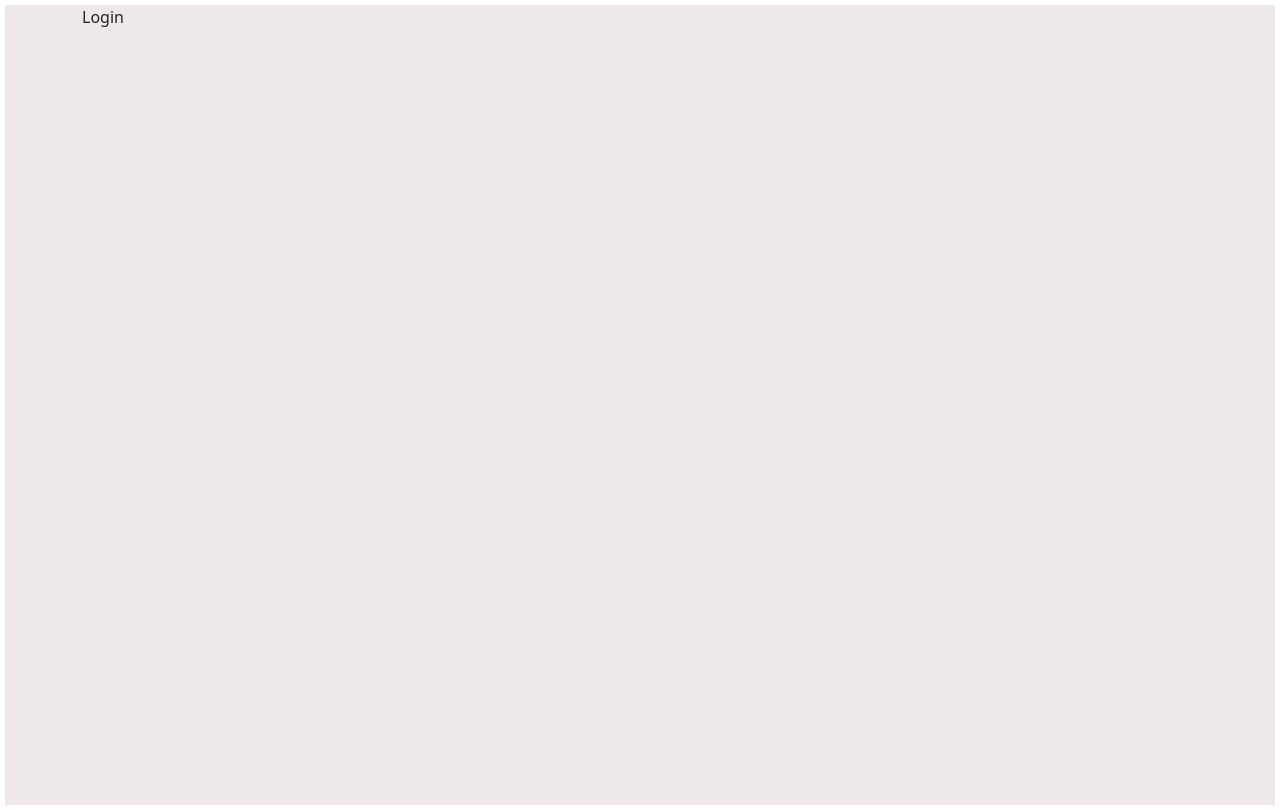
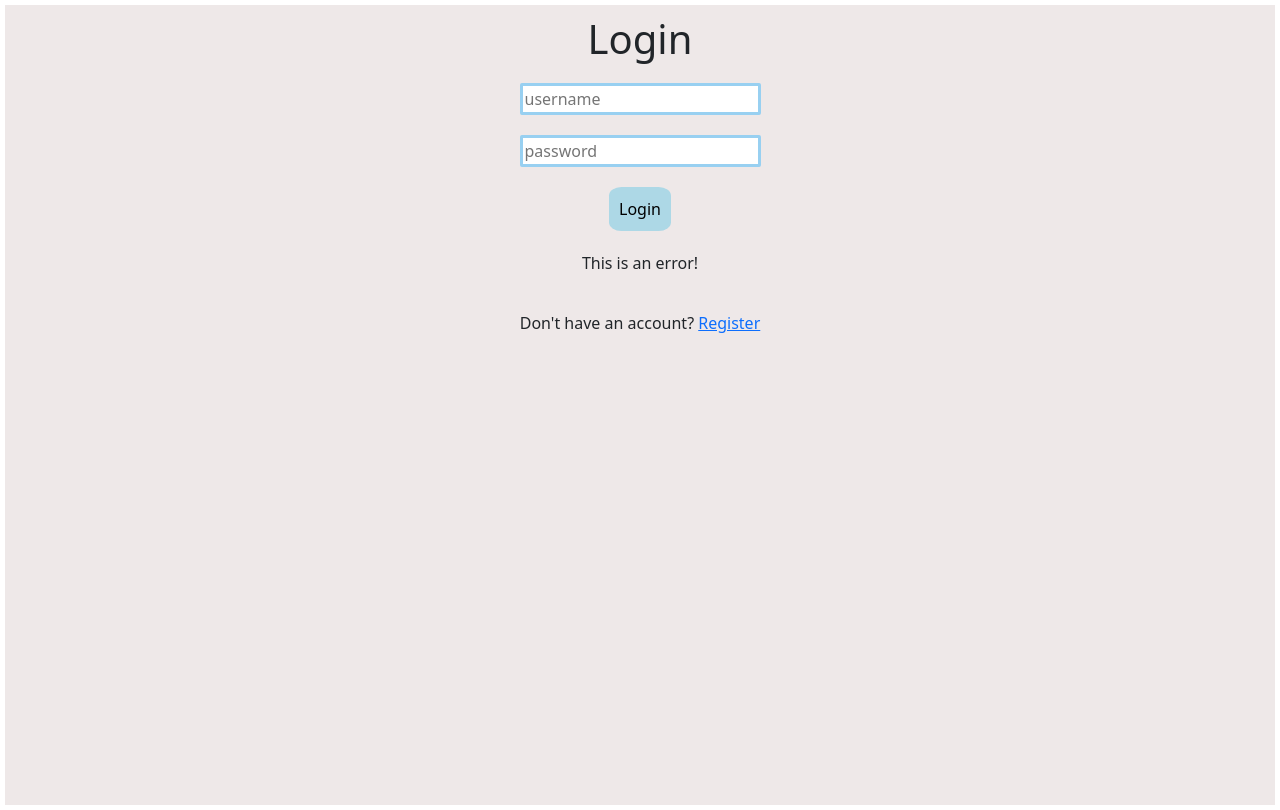
Before and after one commit to yazmintorres/blog, a React (Vite) app in the folder client/: page /login in a window 1280 px wide. Built offline with nearby package versions, Linux system fonts and the light colour scheme.

Commit message:
Setup login page

```diff
--- a/client/src/App.css
+++ b/client/src/App.css
@@ -170,3 +170,33 @@
   margin: 0;
   padding: 0;
 }
+
+/* LOGIN  */
+
+.auth {
+  display: flex;
+  flex-direction: column;
+  align-items: center;
+  justify-content: center;
+  height: 100vh;
+}
+
+.auth h1 {
+  margin: 10px auto;
+}
+
+form {
+  display: flex;
+  flex-direction: column;
+  gap: 20px;
+  margin-top: 10px;
+}
+
+.login {
+  padding: 10px;
+  border: none;
+  background: lightblue;
+  color: black;
+  cursor: pointer;
+  border-radius: 20%;
+}
--- a/client/src/pages/Login.jsx
+++ b/client/src/pages/Login.jsx
@@ -1,7 +1,21 @@
 import React from "react";
+import { Link } from "react-router-dom";
 
 const Login = () => {
-  return <div>Login</div>;
+  return (
+    <div className="auth">
+      <h1>Login</h1>
+      <form>
+        <input required type="text" placeholder="username" />
+        <input required type="password" placeholder="password" />
+        <button className="login">Login</button>
+        <p>This is an error!</p>
+        <span>
+          Don't have an account? <Link to="/register">Register</Link>
+        </span>
+      </form>
+    </div>
+  );
 };
 
 export default Login;
```
